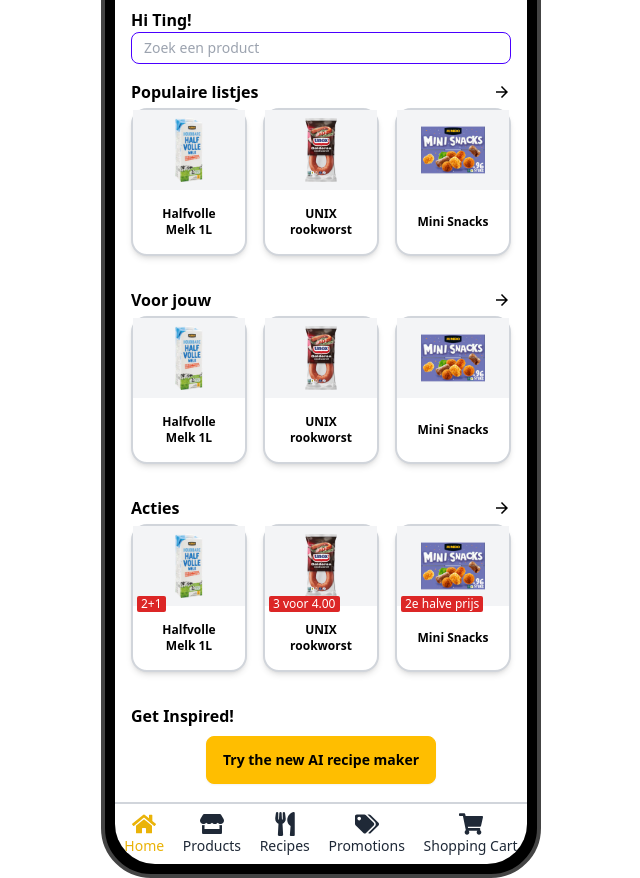
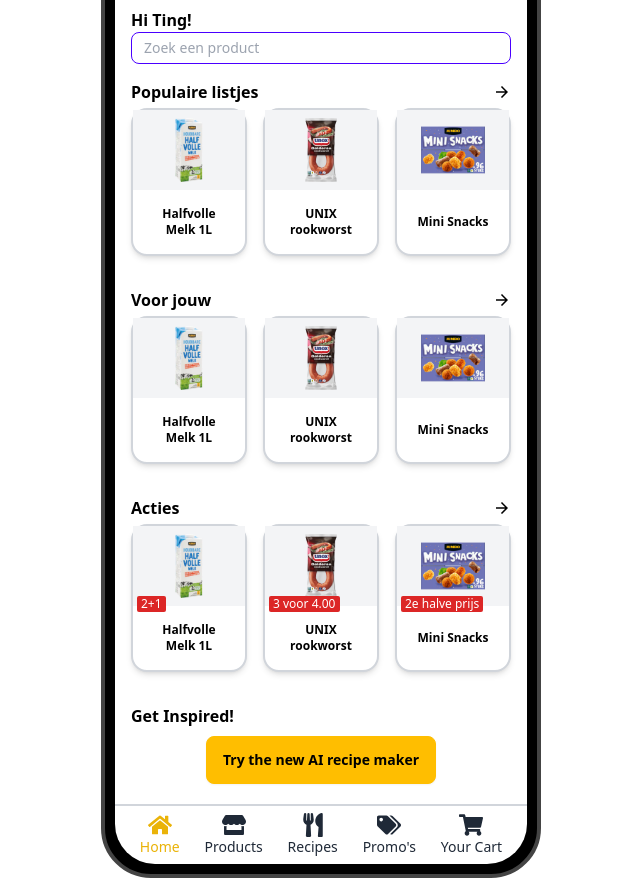
Before and after one commit to CodrinSocol/JumboRecipeGenerator, a React (Create React App) app in the folder client/: page / in a window 1280 px wide. Shown: the whole page, without its empty margins (319-959 px from the left). Built offline with nearby package versions, Linux system fonts and the light colour scheme.

Commit message:
improved footer a little.

```diff
--- a/client/src/components/FooterNavigation.tsx
+++ b/client/src/components/FooterNavigation.tsx
@@ -12,8 +12,8 @@
     };
 
     return (
-        <div className="flex justify-center w-full border-t-2 border-gray-300">
-            <div className="w-full max-w-[440px] h-[60px] flex justify-around items-center">
+        <div className="flex justify-center w-full h-[60px] border-t-2 border-gray-300">
+            <div className="w-full h-full flex flex-row justify-evenly items-center">
                 <div onClick={() => handleClick(0)} className={`flex flex-col items-center ${selected === 0 ? 'text-yellow-500' : ''}`}>
                     <FaHome size={24} />
                     <span className="text-sm">Home</span>
@@ -28,11 +28,11 @@
                 </div>
                 <div onClick={() => handleClick(3)} className={`flex flex-col items-center ${selected === 3 ? 'text-yellow-500' : ''}`}>
                     <FaTags size={24} />
-                    <span className="text-sm">Promotions</span>
+                    <span className="text-sm">Promo's</span>
                 </div>
                 <div onClick={() => handleClick(4)} className={`flex flex-col items-center ${selected === 4 ? 'text-yellow-500' : ''}`}>
                     <FaShoppingCart size={24} />
-                    <span className="text-sm">Shopping Cart</span>
+                    <span className="text-sm">Your Cart</span>
                 </div>
         </div>
         </div>
```
